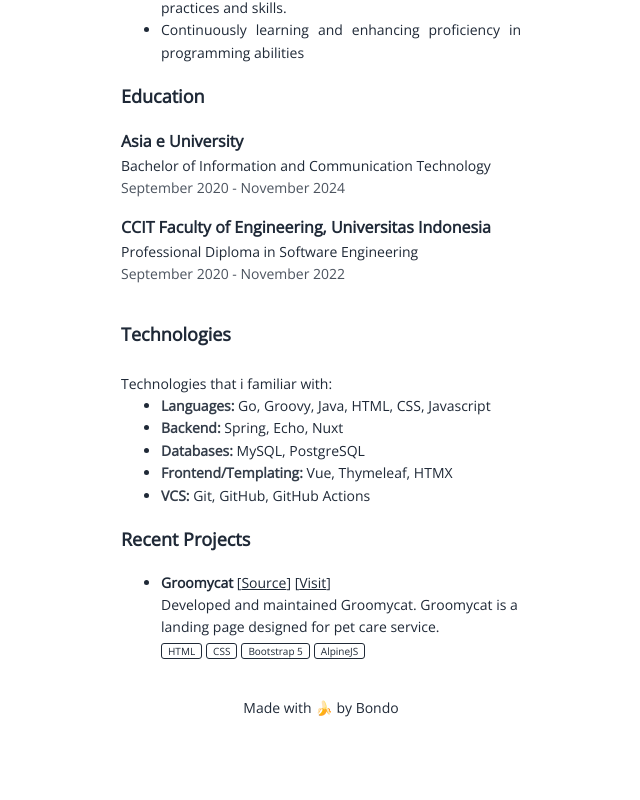
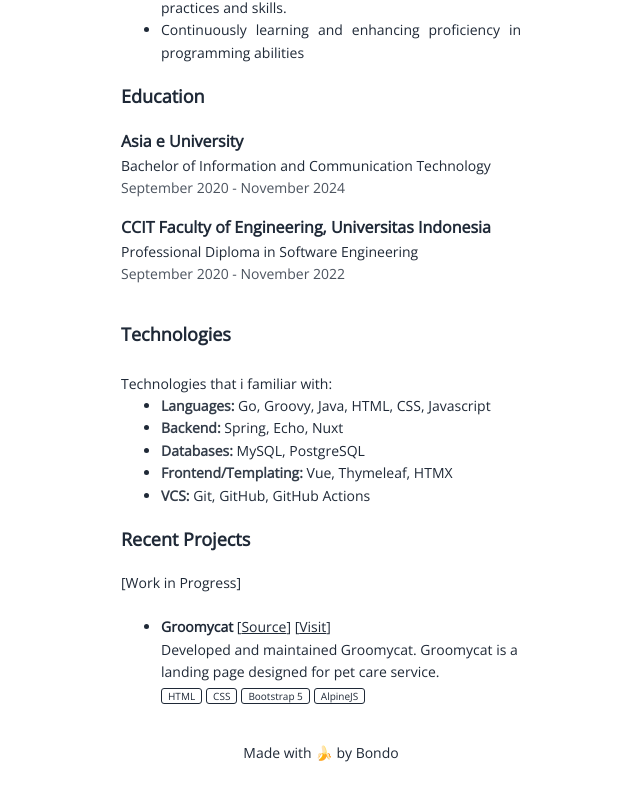
Before and after one commit to bondopangaji/bondopangaji.github.io, a Vue app: page /portfolio in a window 1280 px wide. Shown: the part 595-1395 px from the top of the page, without its empty margins (319-959 px from the left). Before the commit the page ends 1355 px from the top, so only its background shows below. Built offline with nearby package versions, Linux system fonts and the light colour scheme.

Commit message:
feat: add wip

```diff
--- a/src/components/Projects.vue
+++ b/src/components/Projects.vue
@@ -8,6 +8,7 @@
 
 <template>
   <h3 class="projects-title">Recent Projects</h3>
+  <p>[Work in Progress]</p><br>
   <ul>
     <div v-for="project in projects" :key="project.id">
       <div class="projects-container">
```
